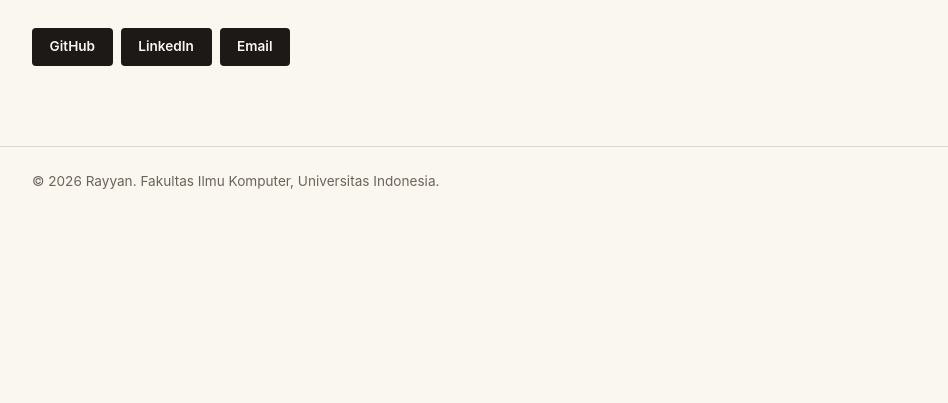
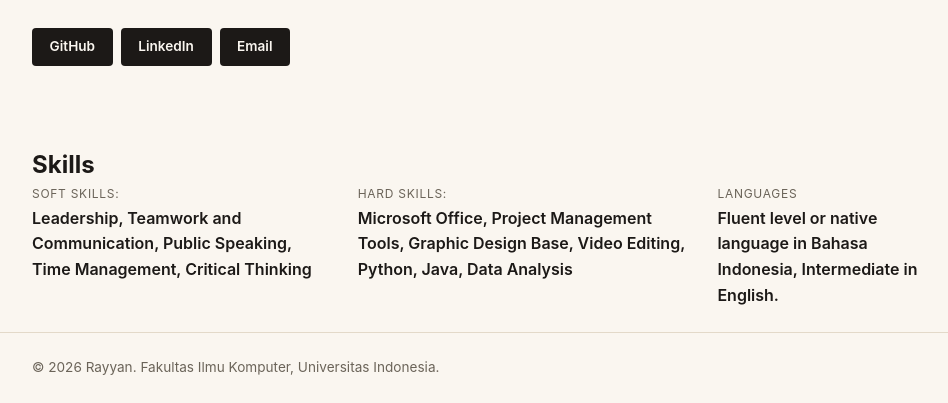
Before and after one commit to rayyanraditia/myportofolio, a Django app: page / in a window 1280 px wide. Shown: the part 627-1030 px from the top of the page, without its empty margins (152-1100 px from the left). Before the commit the page ends 816 px from the top, so only its background shows below. Run offline with Django 4.2, Linux system fonts and the light colour scheme.

Commit message:
penambahan section baru skills pada html

```diff
--- a/templates/index.html
+++ b/templates/index.html
@@ -53,6 +53,27 @@ contributing to team success and collaborating to achieve shared goals.</p>
                 </div>
             </div>
         </section>
+
+        <!-- Pembuatan Section baru skills sebagai pengumpulan tugas pertama -->
+         <section class="skills-section" id ="skills">
+            <div class="container skills-grid">
+                <h2>Skills</h2>
+                <dl class="meta-list">
+                    <div class="meta-row">
+                        <dt>Soft Skills:</dt>
+                        <dd>Leadership, Teamwork and Communication, Public Speaking, Time Management, Critical Thinking</dd>
+                    </div>
+                    <div class="meta-row">
+                        <dt>Hard Skills:</dt>
+                        <dd>Microsoft Office, Project Management Tools, Graphic Design Base, Video Editing, Python, Java, Data Analysis</dd>
+                    </div>
+                    <div class="meta-row">
+                        <dt>Languages</dt>
+                        <dd>Fluent level or native language in Bahasa Indonesia, Intermediate in English.</dd>
+                    </div>
+                </dl>
+            </div>
+         </section>
     </main>
 
     <footer class="site-footer">
```
